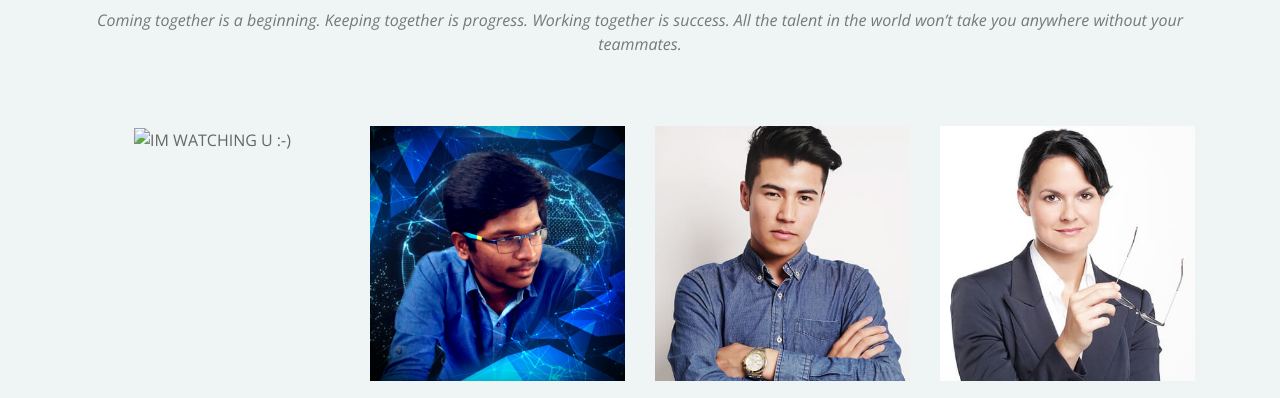
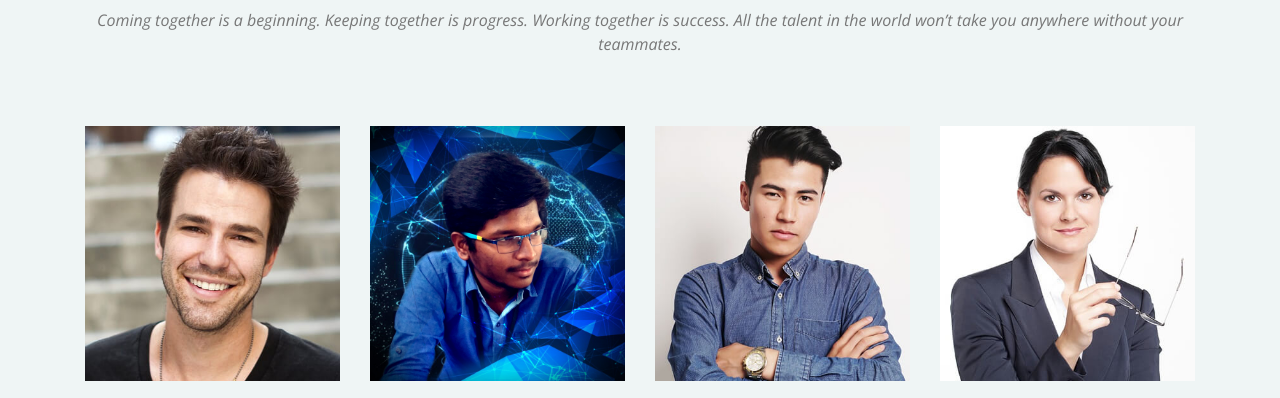
Before and after one commit to manibharathsundararajan/myenggcorp, a plain HTML site: page index.html in a window 1280 px wide. Shown: the part 6100-6498 px from the top of the page. Drawn offline with nearby package versions, Linux system fonts and the light colour scheme; files whose address does not match are found by name.

Commit message:
Update index.html

```diff
--- a/index.html
+++ b/index.html
@@ -471,7 +471,7 @@
         <div class="row wow fadeInUp">
           <div class="col-lg-3 col-md-6">
             <div class="member">
-              <div class="pic"><img src="" alt="IM WATCHING U :-)"></div>
+              <div class="pic"><img src="img/team/1.jpg" alt="IM WATCHING U :-)"></div>
               <h4>Mani Bharath</h4>
               <span>Founder</span>
               <div class="social">
```
